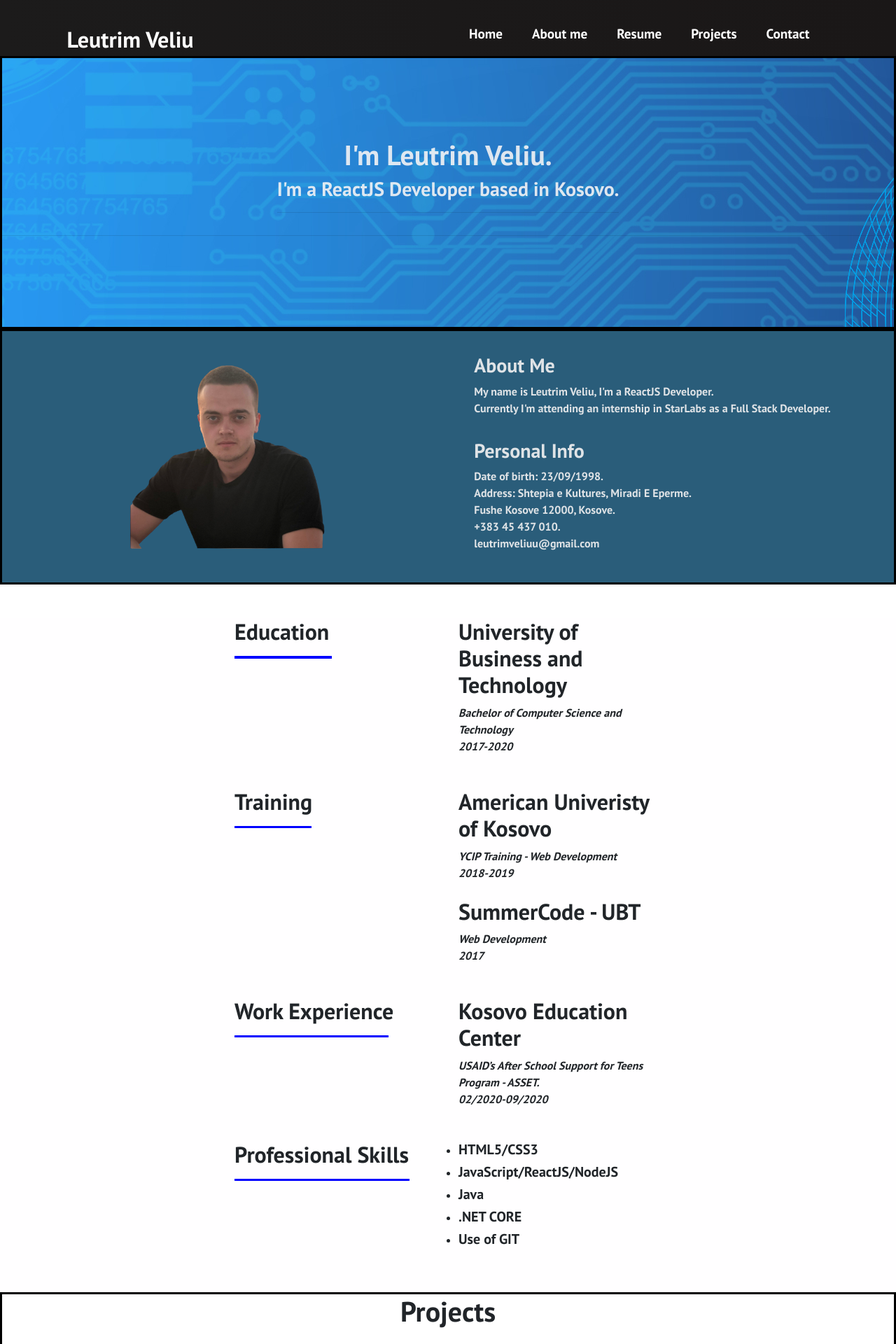
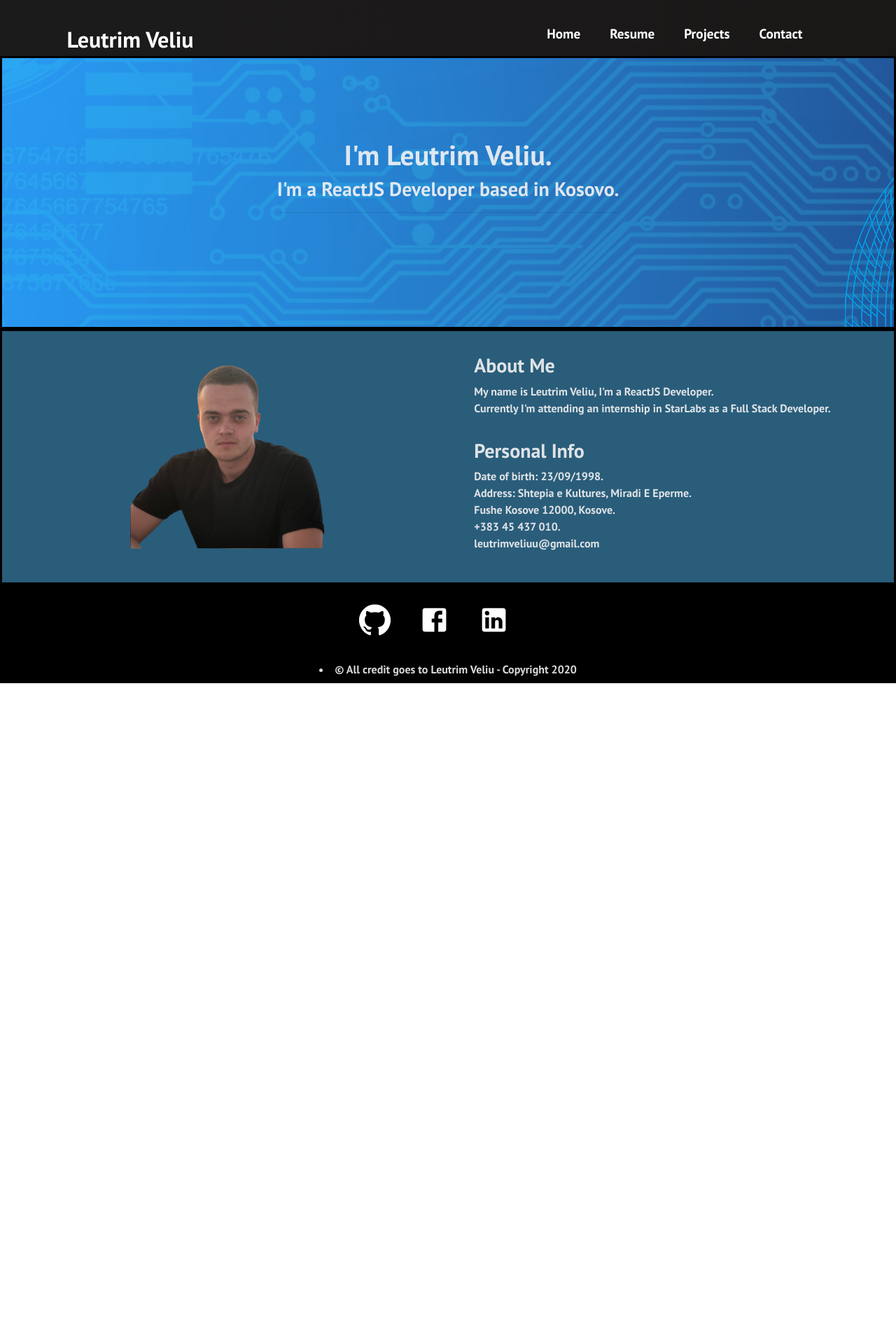
Before and after one commit to leutrimveliu/my-portfolio, a React (Create React App) app: page / in a window 1280 px wide. Shown: the top 1920 px of the page at 70% size. After the commit the page ends 976 px from the top, so only its background shows below. Built offline with nearby package versions, Linux system fonts and the light colour scheme; the HTML template or start-up script is replaced by a standard one.

Commit message:
Routers-done

```diff
--- a/src/App.css
+++ b/src/App.css
@@ -1,6 +1,7 @@
-* {
+.portfolio {
   box-sizing: border-box;
   margin: 0;
   padding: 0;
   font-family: "PT Sans", sans-serif;
+  width: 100%;
 }
--- a/src/App.js
+++ b/src/App.js
@@ -1,26 +1,32 @@
 import React from "react";
-import Header from "./components/Header/Header";
+import { Route, Switch } from "react-router-dom";
+import Navbar from "./components/Header/Navbar";
+
 import Resume from "./components/Resume/Resume";
 import AboutMe from "./components/AboutMe/AboutMe";
 import Projects from "./components/Projects/Projects";
 import Contact from "./components/Contact/Contact";
 import Footer from "./components/Footer/Footer";
+
 import "./App.css";
 
-import { BrowserRouter as Router, Switch } from "react-router-dom";
+import { BrowserRouter as Router } from "react-router-dom";
 
 function App() {
   return (
-    <Router>
-      <Header />
-      <AboutMe />
-      <Resume />
+    <div className="container-fluid p-0 portfolio">
+      <Router>
+        <Navbar />
+        <Switch>
+          <Route path="/resume" component={Resume} />
+          <Route path="/projects" component={Projects} />
+          <Route path="/contact" component={Contact} />
+          <Route path="/" component={AboutMe} />
+        </Switch>
 
-      <Projects />
-      <Contact />
-      <Footer />
-      <Switch></Switch>
-    </Router>
+        <Footer />
+      </Router>
+    </div>
   );
 }
 
--- a/src/components/AboutMe/AboutMe.js
+++ b/src/components/AboutMe/AboutMe.js
@@ -1,9 +1,12 @@
 import React from "react";
 import "./AboutMe.css";
 import ProfilePic from "../../assets/Leutrim.png";
+import Header from "../Header/Header";
 
 const AboutMe = () => {
   return (
+    <div>
+      <Header />
       <div
         className="row about d-flex  justify-content-center header m-0 "
         style={{ border: "3px solid black" }}
@@ -23,8 +26,8 @@ const AboutMe = () => {
               <span className="">
                 {" "}
                 <br></br>
-              Currently I'm attending an internship in StarLabs as a Full Stack
-              Developer.
+                Currently I'm attending an internship in StarLabs as a Full
+                Stack Developer.
               </span>
             </p>
           </div>
@@ -46,6 +49,7 @@ const AboutMe = () => {
           </div>
         </div>
       </div>
+    </div>
   );
 };
 export default AboutMe;
--- a/src/components/Header/Header.js
+++ b/src/components/Header/Header.js
@@ -1,11 +1,9 @@
 import React from "react";
-import Navbar from "./Navbar";
 
 import "./Header.css";
 const Header = () => {
   return (
     <div>
-      <Navbar />
       <div
         className="head  row d-flex flex-column justify-content-center header m-0 "
         style={{ border: "3px solid black" }}
--- a/src/components/Header/Navbar.js
+++ b/src/components/Header/Navbar.js
@@ -24,11 +24,7 @@ const Navbar = () => {
               Home
             </Link>
           </li>
-          <li className="nav-item">
-            <Link to="/aboutme" className="nav-links" onClick={closeMobileMenu}>
-              About me
-            </Link>
-          </li>
+
           <li className="nav-item">
             <Link to="/resume" className="nav-links" onClick={closeMobileMenu}>
               Resume
--- a/src/components/Projects/Projects.js
+++ b/src/components/Projects/Projects.js
@@ -8,10 +8,10 @@ import "./Projects.css";
 const Projects = () => {
   return (
     <div
-      className="porjectStyle   d-flex flex-column justify-content-center  "
+      className="porjectStyle   d-flex flex-column justify-content-center m-0 "
       style={{ border: "3px solid black" }}
     >
-      <div className="row d-flex justify-content-center mb-5">
+      <div className="row d-flex justify-content-center mb-5 m-0">
         <h1>Projects</h1>
       </div>
       <div className="d-flex  justify-content-center mb-5">
@@ -55,6 +55,7 @@ const Projects = () => {
             elementary things of React.
           </p>
         </div>
+
         <div className=" col-lg-4 ">
           {" "}
           <a
--- a/src/components/Resume/Resume.js
+++ b/src/components/Resume/Resume.js
@@ -3,14 +3,11 @@ import "./Resume.css";
 
 const Resume = () => {
   return (
-    <div className="resumes  d-flex flex-column justify-content-center mt-5 overflow-hidden ">
+    <div className="resumes  d-flex flex-column justify-content-center mt-5  ">
       <div className="d-flex  justify-content-center mb-5">
         <div className=" col-lg-3">
           <h2>Education</h2>
-          <hr
-            className="horizon"
-            style={{ border: "2px solid blue", width: "135px" }}
-          ></hr>
+          <hr className="horizon"></hr>
         </div>
         <div className=" col-lg-3 ">
           <h2>University of Business and Technology</h2>
@@ -26,10 +23,7 @@ const Resume = () => {
       <div className="d-flex  justify-content-center mb-5">
         <div className=" col-lg-3">
           <h2>Training</h2>
-          <hr
-            className="horizon"
-            style={{ borderTop: "3px solid blue", width: "110px" }}
-          ></hr>
+          <hr className="horizon"></hr>
         </div>
         <div className="col-lg-3 ">
           <h2>American Univeristy of Kosovo</h2>
@@ -55,10 +49,7 @@ const Resume = () => {
       <div className="d-flex  justify-content-center mb-5">
         <div className=" col-lg-3">
           <h2>Work Experience</h2>
-          <hr
-            className="horizon"
-            style={{ borderTop: "3px solid blue", width: "220px" }}
-          ></hr>
+          <hr className="horizon"></hr>
         </div>
         <div className="col-lg-3 ">
           <h2>Kosovo Education Center</h2>
@@ -74,10 +65,7 @@ const Resume = () => {
       <div className="d-flex  justify-content-center mb-5">
         <div className=" col-lg-3">
           <h2>Professional Skills</h2>
-          <hr
-            className="horizon"
-            style={{ borderTop: "3px solid blue", width: "250px" }}
-          ></hr>
+          <hr className="horizon"></hr>
         </div>
         <div className="col-lg-3 ">
           <ul>
```
Also changed, not shown: src/components/ResumeLink.js (added, +18 -0 lines). Lines whose indentation alone changed are shown as unchanged.
